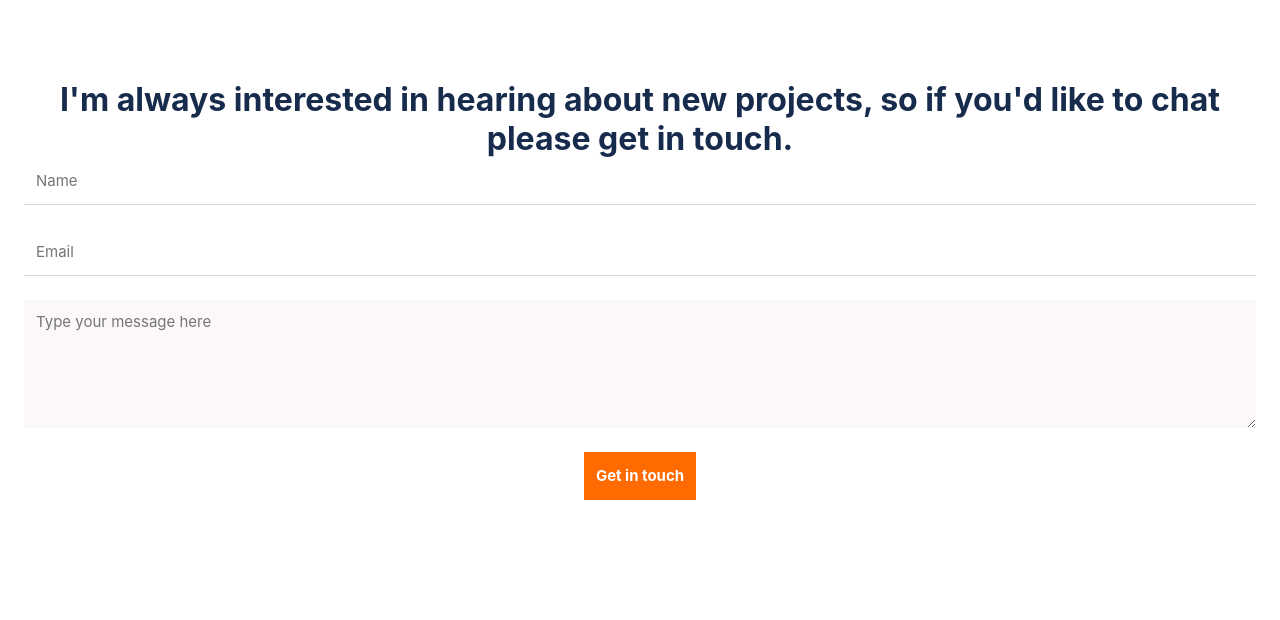
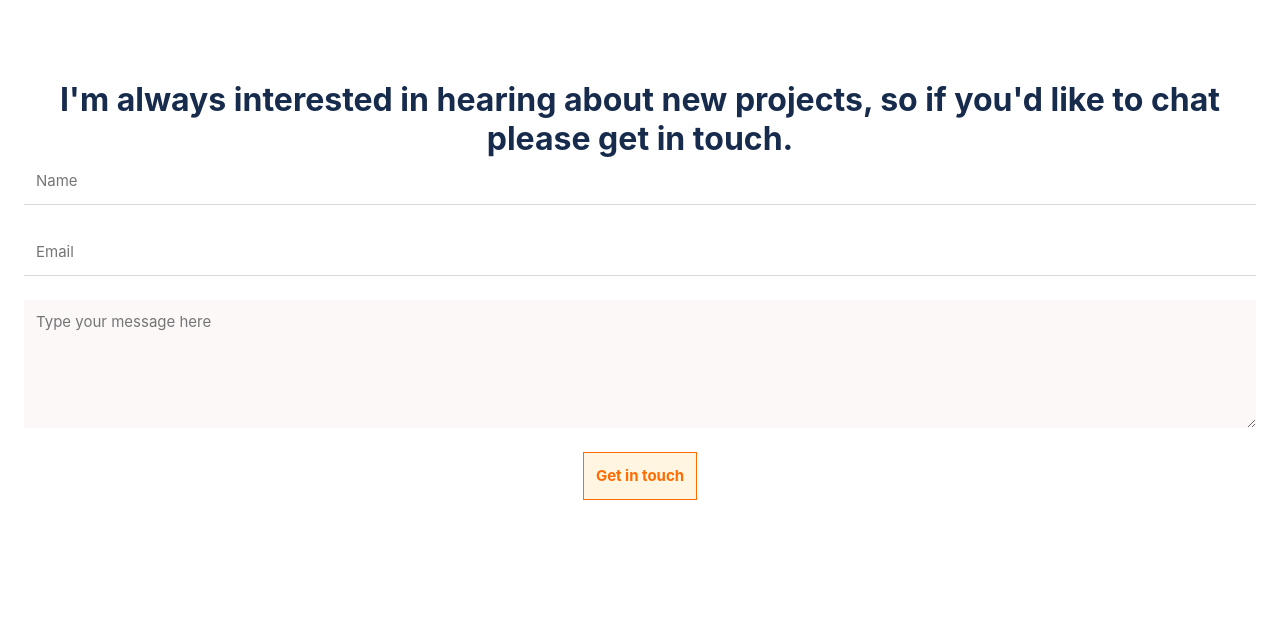
Before and after one commit to Ahsan12356/portfolio, a website: page index.html in a window 1280 px wide. In both pictures the pointer is over the input "Get in touch". Shown: the part 6095-6715 px from the top of the page. Drawn offline with Linux system fonts and the light colour scheme.

Commit message:
Added the hover button feature to the form button element

```diff
--- a/css/style.css
+++ b/css/style.css
@@ -547,6 +547,12 @@ footer #sbmt {
   color: #fff;
 }
 
+#sbmt:hover {
+  border: solid 1px #ff6b00;
+  background-color: #fff5e1;
+  color: #ff6b00;
+}
+
 hr {
   border: solid 1px #dfe1e6;
   width: 100%;
```
